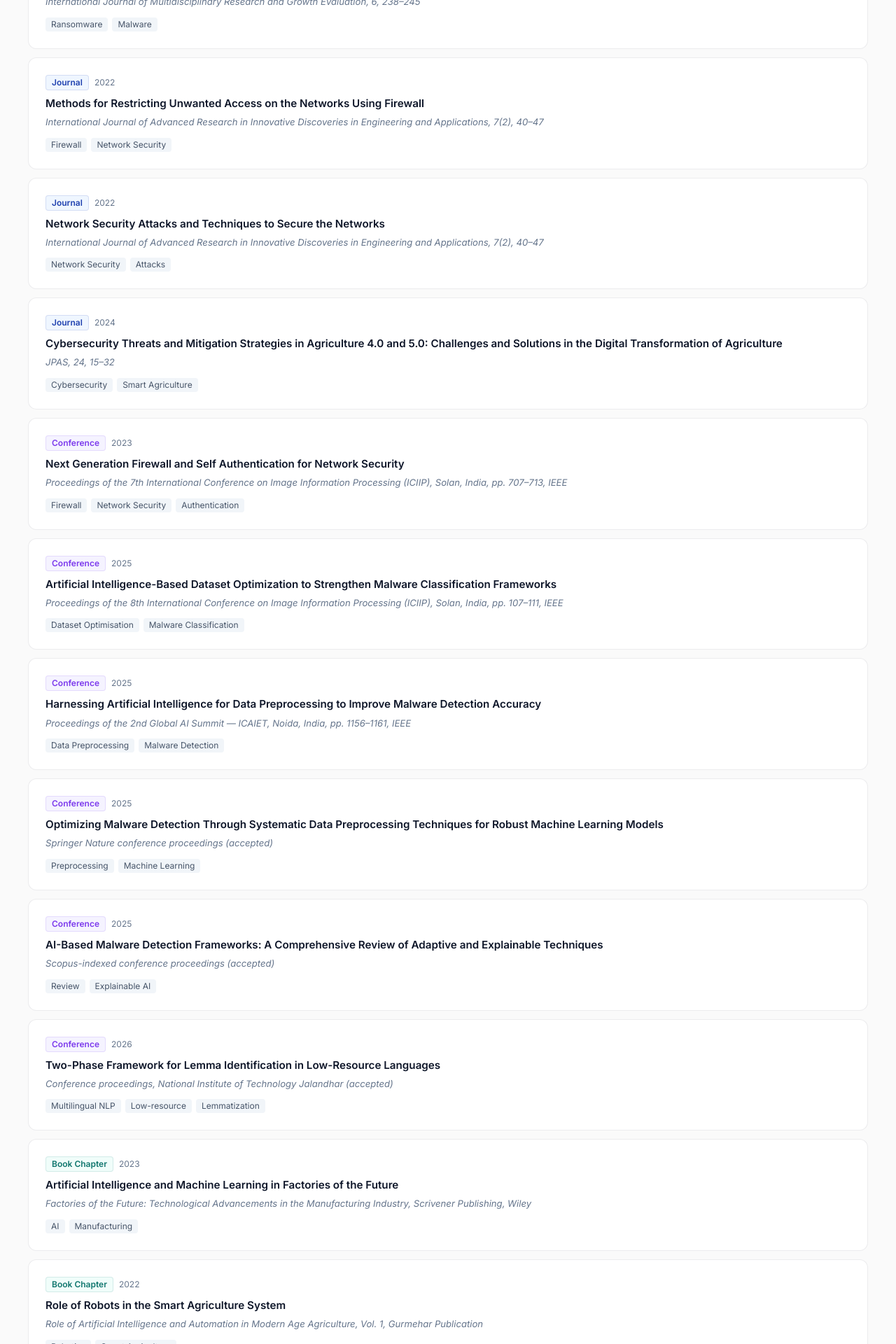
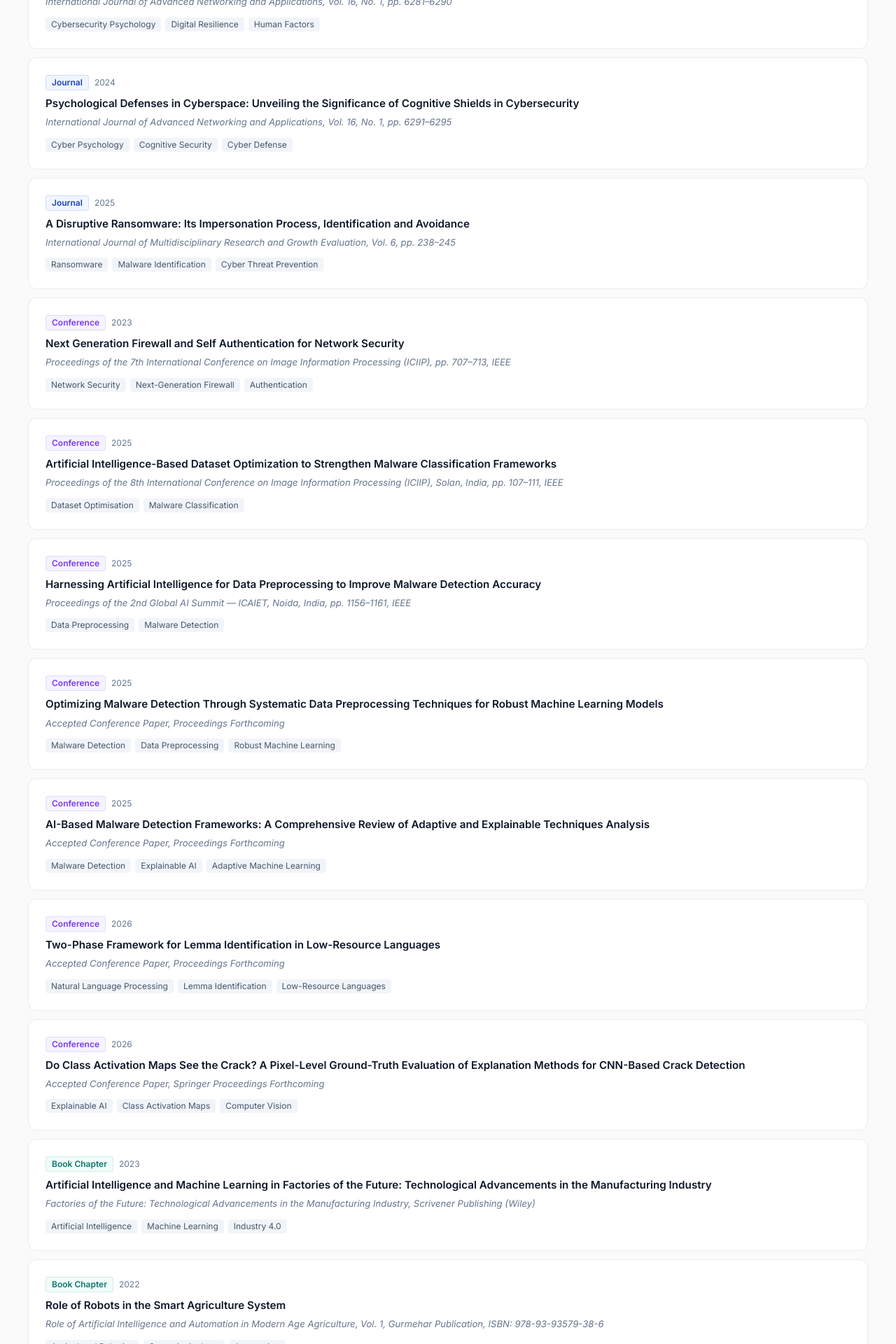
Before and after one commit to Bhagwant-Sg/Dr_S1ngh_Profile, a React (Vite) app: page / in a window 1280 px wide. Shown: the part 5260-7180 px from the top of the page at 70% size. Built offline with nearby package versions, Linux system fonts and the light colour scheme.

Commit message:
Publications Updated

```diff
--- a/src/app/components/Publications.tsx
+++ b/src/app/components/Publications.tsx
@@ -5,69 +5,75 @@ import { Search, ExternalLink } from "lucide-react";
 const SCHOLAR_URL = "https://scholar.google.com/citations?user=hhhBoXAAAAAJ";
 
 const publications = [
+  // =====================================================
+  // SCIE-INDEXED JOURNAL PUBLICATIONS
+  // =====================================================
+
+  {
+    title: "Cross-Environment AI-Based Malware Detection: A Systematic Review of Android Applications, IoT Ecosystems, and Windows PE Executables",
+    venue: "Expert Systems with Applications, Article 134586, Elsevier",
+    year: 2026,
+    tags: ["Malware Detection", "Systematic Review", "Cross-Environment Security"],
+    category: "Journal",
+    link: null,
+  },
+  {
+    title: "AIPED: An AI-Based Hybrid Framework for Windows Malware Detection Using PE Header Features",
+    venue: "KSII Transactions on Internet and Information Systems, Accepted for Publication, SCIE",
+    year: 2026,
+    tags: ["Windows Malware Detection", "Hybrid Machine Learning", "PE Header Features"],
+    category: "Journal",
+    link: null,
+  },
+
+  // =====================================================
+  // OTHER JOURNAL PUBLICATIONS
+  // =====================================================
+
   {
     title: "Emerging Trends in AI-Powered Malware Detection: A Review of Real-Time and Adversarially Resilient Techniques",
-    venue: "Tuijin Jishu / Journal of Propulsion Technology, 45(4), 1841–1869",
+    venue: "Tuijin Jishu / Journal of Propulsion Technology, Vol. 45, No. 4, pp. 1841–1869, Scopus Indexed",
     year: 2024,
-    tags: ["Malware Detection", "Survey", "Adversarial ML"],
+    tags: ["AI-Powered Malware Detection", "Adversarial Resilience", "Cybersecurity"],
     category: "Journal",
-    link: SCHOLAR_URL,
+    link: null,
   },
   {
     title: "Psychology in Cybersecurity: Unveiling the Human Dimensions of Digital Resilience",
-    venue: "International Journal of Advanced Networking and Applications, 16(1), 6281–6290",
+    venue: "International Journal of Advanced Networking and Applications, Vol. 16, No. 1, pp. 6281–6290",
     year: 2024,
-    tags: ["Cyber Psychology", "Human Factors"],
+    tags: ["Cybersecurity Psychology", "Digital Resilience", "Human Factors"],
     category: "Journal",
-    link: "https://doi.org/10.35444/IJANA.2024.16107",
+    link: null,
   },
   {
     title: "Psychological Defenses in Cyberspace: Unveiling the Significance of Cognitive Shields in Cybersecurity",
-    venue: "International Journal of Advanced Networking and Applications, 16(1), 6291–6295",
+    venue: "International Journal of Advanced Networking and Applications, Vol. 16, No. 1, pp. 6291–6295",
     year: 2024,
-    tags: ["Cyber Psychology", "Cognitive Security"],
+    tags: ["Cyber Psychology", "Cognitive Security", "Cyber Defense"],
     category: "Journal",
-    link: "https://doi.org/10.35444/IJANA.2024.16108",
+    link: null,
   },
   {
     title: "A Disruptive Ransomware: Its Impersonation Process, Identification and Avoidance",
-    venue: "International Journal of Multidisciplinary Research and Growth Evaluation, 6, 238–245",
+    venue: "International Journal of Multidisciplinary Research and Growth Evaluation, Vol. 6, pp. 238–245",
     year: 2025,
-    tags: ["Ransomware", "Malware"],
+    tags: ["Ransomware", "Malware Identification", "Cyber Threat Prevention"],
     category: "Journal",
-    link: SCHOLAR_URL,
+    link: null,
   },
-  {
-    title: "Methods for Restricting Unwanted Access on the Networks Using Firewall",
-    venue: "International Journal of Advanced Research in Innovative Discoveries in Engineering and Applications, 7(2), 40–47",
-    year: 2022,
-    tags: ["Firewall", "Network Security"],
-    category: "Journal",
-    link: SCHOLAR_URL,
-  },
-  {
-    title: "Network Security Attacks and Techniques to Secure the Networks",
-    venue: "International Journal of Advanced Research in Innovative Discoveries in Engineering and Applications, 7(2), 40–47",
-    year: 2022,
-    tags: ["Network Security", "Attacks"],
-    category: "Journal",
-    link: SCHOLAR_URL,
-  },
-  {
-    title: "Cybersecurity Threats and Mitigation Strategies in Agriculture 4.0 and 5.0: Challenges and Solutions in the Digital Transformation of Agriculture",
-    venue: "JPAS, 24, 15–32",
-    year: 2024,
-    tags: ["Cybersecurity", "Smart Agriculture"],
-    category: "Journal",
-    link: SCHOLAR_URL,
-  },
+
+  // =====================================================
+  // IEEE CONFERENCE PUBLICATIONS
+  // =====================================================
+
   {
     title: "Next Generation Firewall and Self Authentication for Network Security",
-    venue: "Proceedings of the 7th International Conference on Image Information Processing (ICIIP), Solan, India, pp. 707–713, IEEE",
+    venue: "Proceedings of the 7th International Conference on Image Information Processing (ICIIP), pp. 707–713, IEEE",
     year: 2023,
-    tags: ["Firewall", "Network Security", "Authentication"],
+    tags: ["Network Security", "Next-Generation Firewall", "Authentication"],
     category: "Conference",
-    link: "https://doi.org/10.1109/ICIIP61524.2023.10537758",
+    link: null,
   },
   {
     title: "Artificial Intelligence-Based Dataset Optimization to Strengthen Malware Classification Frameworks",
@@ -85,61 +91,108 @@ const publications = [
     category: "Conference",
     link: "https://doi.org/10.1109/AISummit66170.2025.11411213",
   },
+
+  // =====================================================
+  // ACCEPTED CONFERENCE PAPERS
+  // =====================================================
+
   {
     title: "Optimizing Malware Detection Through Systematic Data Preprocessing Techniques for Robust Machine Learning Models",
-    venue: "Springer Nature conference proceedings (accepted)",
+    venue: "Accepted Conference Paper, Proceedings Forthcoming",
     year: 2025,
-    tags: ["Preprocessing", "Machine Learning"],
+    tags: ["Malware Detection", "Data Preprocessing", "Robust Machine Learning"],
     category: "Conference",
-    link: SCHOLAR_URL,
+    link: null,
   },
   {
-    title: "AI-Based Malware Detection Frameworks: A Comprehensive Review of Adaptive and Explainable Techniques",
-    venue: "Scopus-indexed conference proceedings (accepted)",
+    title: "AI-Based Malware Detection Frameworks: A Comprehensive Review of Adaptive and Explainable Techniques Analysis",
+    venue: "Accepted Conference Paper, Proceedings Forthcoming",
     year: 2025,
-    tags: ["Review", "Explainable AI"],
+    tags: ["Malware Detection", "Explainable AI", "Adaptive Machine Learning"],
     category: "Conference",
-    link: SCHOLAR_URL,
+    link: null,
   },
   {
     title: "Two-Phase Framework for Lemma Identification in Low-Resource Languages",
-    venue: "Conference proceedings, National Institute of Technology Jalandhar (accepted)",
+    venue: "Accepted Conference Paper, Proceedings Forthcoming",
     year: 2026,
-    tags: ["Multilingual NLP", "Low-resource", "Lemmatization"],
+    tags: ["Natural Language Processing", "Lemma Identification", "Low-Resource Languages"],
     category: "Conference",
-    link: SCHOLAR_URL,
+    link: null,
   },
   {
-    title: "Artificial Intelligence and Machine Learning in Factories of the Future",
-    venue: "Factories of the Future: Technological Advancements in the Manufacturing Industry, Scrivener Publishing, Wiley",
+    title: "Do Class Activation Maps See the Crack? A Pixel-Level Ground-Truth Evaluation of Explanation Methods for CNN-Based Crack Detection",
+    venue: "Accepted Conference Paper, Springer Proceedings Forthcoming",
+    year: 2026,
+    tags: ["Explainable AI", "Class Activation Maps", "Computer Vision"],
+    category: "Conference",
+    link: null,
+  },
+
+  // =====================================================
+  // BOOK CHAPTERS
+  // =====================================================
+
+  {
+    title: "Artificial Intelligence and Machine Learning in Factories of the Future: Technological Advancements in the Manufacturing Industry",
+    venue: "Factories of the Future: Technological Advancements in the Manufacturing Industry, Scrivener Publishing (Wiley)",
     year: 2023,
-    tags: ["AI", "Manufacturing"],
+    tags: ["Artificial Intelligence", "Machine Learning", "Industry 4.0"],
     category: "Book Chapter",
-    link: SCHOLAR_URL,
+    link: null,
   },
   {
     title: "Role of Robots in the Smart Agriculture System",
-    venue: "Role of Artificial Intelligence and Automation in Modern Age Agriculture, Vol. 1, Gurmehar Publication",
+    venue: "Role of Artificial Intelligence and Automation in Modern Age Agriculture, Vol. 1, Gurmehar Publication, ISBN: 978-93-93579-38-6",
     year: 2022,
-    tags: ["Robotics", "Smart Agriculture"],
+    tags: ["Agricultural Robotics", "Smart Agriculture", "Automation"],
     category: "Book Chapter",
-    link: SCHOLAR_URL,
+    link: null,
   },
   {
     title: "Machine Learning in Modern Agriculture",
-    venue: "Role of Artificial Intelligence and Automation in Modern Age Agriculture, Vol. 1, Gurmehar Publication",
+    venue: "Role of Artificial Intelligence and Automation in Modern Age Agriculture, Vol. 1, Gurmehar Publication, ISBN: 978-93-93579-38-6",
     year: 2022,
-    tags: ["Machine Learning", "Agriculture"],
+    tags: ["Machine Learning", "Precision Agriculture", "Agricultural AI"],
     category: "Book Chapter",
-    link: SCHOLAR_URL,
+    link: null,
   },
   {
     title: "Drones in Agriculture: A Comprehensive Review",
-    venue: "Role of Artificial Intelligence and Automation in Modern Age Agriculture, Vol. 2, Gurmehar Publication",
+    venue: "Role of Artificial Intelligence and Automation in Modern Age Agriculture, Vol. 2, Gurmehar Publication, ISBN: 978-93-93579-75-1",
     year: 2023,
-    tags: ["Drones", "Agriculture", "Review"],
+    tags: ["Agricultural Drones", "Precision Agriculture", "Automation"],
     category: "Book Chapter",
-    link: SCHOLAR_URL,
+    link: null,
+  },
+
+  // =====================================================
+  // ADDITIONAL PUBLICATIONS
+  // =====================================================
+
+  {
+    title: "Methods for Restricting Unwanted Access on the Networks Using Firewall",
+    venue: "International Journal of Advanced Research in Innovative Discoveries in Engineering and Applications (IJARIDEA), Vol. 7, No. 2, pp. 40–47",
+    year: 2022,
+    tags: ["Network Security", "Firewall", "Access Control"],
+    category: "Journal",
+    link: null,
+  },
+  {
+    title: "Network Security Attacks & Techniques to Secure the Networks",
+    venue: "International Journal of Advanced Research in Innovative Discoveries in Engineering and Applications (IJARIDEA), Vol. 7, No. 2, pp. 40–47",
+    year: 2022,
+    tags: ["Network Security", "Cyber Attacks", "Network Defense"],
+    category: "Journal",
+    link: null,
+  },
+  {
+    title: "Cybersecurity Threats and Mitigation Strategies in Agriculture 4.0 and 5.0: Challenges and Solutions in the Digital Transformation of Agriculture",
+    venue: "JPAS, Vol. 24, pp. 15–32",
+    year: 2024,
+    tags: ["Agricultural Cybersecurity", "Agriculture 4.0", "Threat Mitigation"],
+    category: "Journal",
+    link: null,
   },
 ];
 
```
